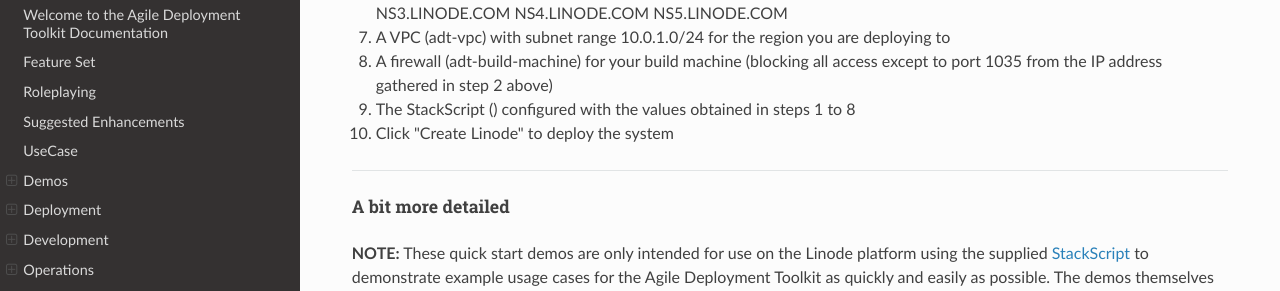
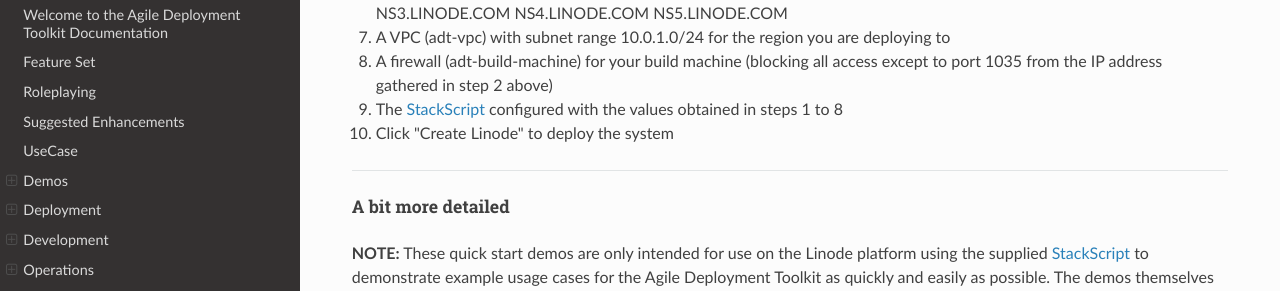
Before and after one commit to wintersys-dev/adt-documentation, an MkDocs documentation site: the page built from docs/Agile Deployment Toolkit/Demos/QuickStartDemosPrepExpertLevel.md, in a window 1280 px wide and 900 px high. Shown: the part 387-678 px from the top of the window. Built offline with MkDocs 1.6.1, drawn with Linux system fonts in a browser that asks for light colours; nearby versions of some CDN libraries; part of the change alters nothing that is shown.

```diff
--- a/docs/Agile Deployment Toolkit/Demos/QuickStartDemosPrepExpertLevel.md
+++ b/docs/Agile Deployment Toolkit/Demos/QuickStartDemosPrepExpertLevel.md
@@ -12,7 +12,7 @@ You need
 6. A Domain name with a DNS provider with its name servers set to: NS1.LINODE.COM  NS2.LINODE.COM  NS3.LINODE.COM  NS4.LINODE.COM  NS5.LINODE.COM
 7. A VPC (adt-vpc) with subnet range 10.0.1.0/24 for the region you are deploying to
 8. A firewall (adt-build-machine) for your build machine (blocking all access except to port 1035 from the IP address gathered in step 2 above)
-9. The StackScript () configured with the values obtained in steps 1 to 8
+9. The [StackScript](https://cloud.linode.com/stackscripts/635271) configured with the values obtained in steps 1 to 8
 10. Click "Create Linode" to deploy the system
 
 ---------------------------------------------------------------
```
